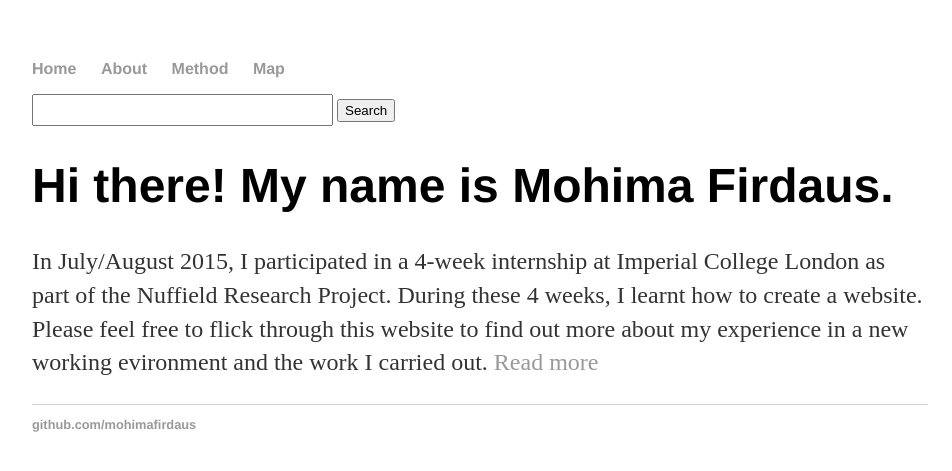
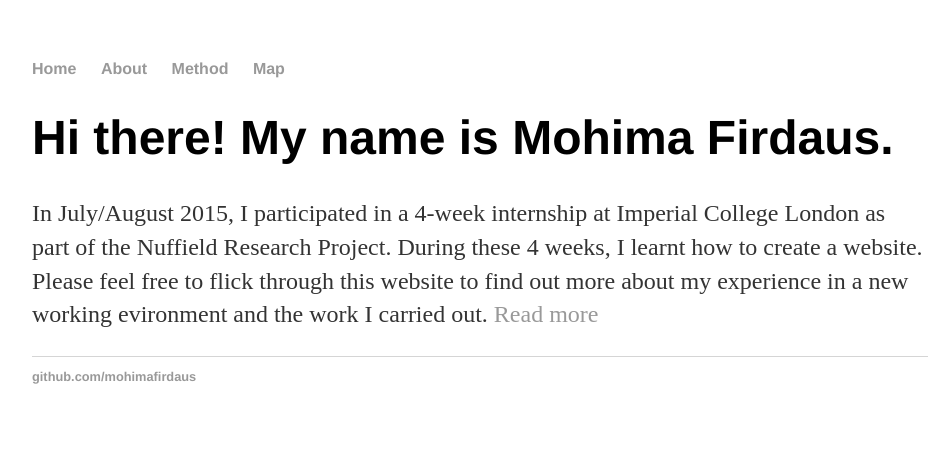
Before and after one commit to mohimafirdaus/mohimafirdaus.github.io, a Jekyll site: the page built from index.html, in a window 1280 px wide. Shown: the top 471 px of the page, without its empty margins (160-1112 px from the left). Built offline with Jekyll 4.4.1, drawn with Linux system fonts in a browser that asks for light colours.

Commit message:
Update default.html

```diff
--- a/_layouts/default.html
+++ b/_layouts/default.html
@@ -13,18 +13,7 @@
         	           	 <li><a href="/map">Map</a></li>
     		    </ul>
 	        	</nav>
-	        	<form id="frmSearch" class="search2" method="get" action="default.html" />
-<input class="search2" id="txtSearch" type="text" name="serach_bar" size="31" maxlength="255"
-value="" style="left: 396px; top: 153px; width: 293px; height: 26px;" />
-<input class="search1" type="submit" name="submition" value="Search" style=" padding-
-bottom:20px; left: 691px; top: 153px; height: 23px" />
-<input class="search2" type="hidden" name="sitesearch" value="default.html" />
-<script type="text/javascript">
-    document.getElementById('frmSearch').onsubmit = function() {
-        window.location = 'http://mohimafirdaus.github.io/ ' + document.getElementById('txtSearch').value;
-        return false;
-    }
-</script>
+
 
 	         	<div class="container">
 
```
